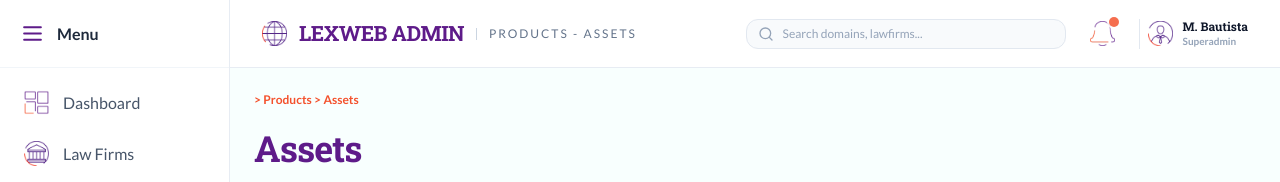
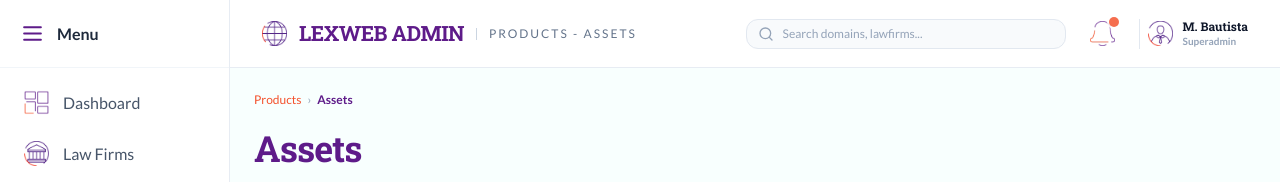
Before and after one commit to gjvlio/lexweb_admin, a React (Vite) app: page /products/assets in a window 1280 px wide. Shown: the top 182 px of the page. Built offline with nearby package versions, Linux system fonts and the light colour scheme.

Commit message:
style(products): unify breadcrumb markup across products pages
Aligns the assets and products landing breadcrumbs with the pattern
already used on the subscriptions page: a nav landmark labelled
Breadcrumb, an rsaquo separator in slate-400, and the current page in
brand-purple instead of orange.

```diff
--- a/src/pages/Products/Assets/Assets.jsx
+++ b/src/pages/Products/Assets/Assets.jsx
@@ -37,12 +37,13 @@ export default function Assets() {
   return (
     <div className="w-full space-y-5 pb-12 font-sans">
       {/* Breadcrumb */}
-      <p className="text-xs font-semibold text-brand-orange">
-        <Link to="/products" className="hover:underline">
-          &gt; Products
-        </Link>{' '}
-        &gt; <span>Assets</span>
-      </p>
+      <nav aria-label="Breadcrumb" className="flex items-center gap-1.5 text-xs font-sans">
+        <Link to="/products" className="text-brand-orange hover:underline font-medium">
+          Products
+        </Link>
+        <span className="text-slate-400">&rsaquo;</span>
+        <span className="text-brand-purple font-semibold">Assets</span>
+      </nav>
 
       <h1 className="font-heading text-4xl font-bold tracking-tight text-brand-purple">
         Assets
--- a/src/pages/Products/ProductsMainPage.jsx
+++ b/src/pages/Products/ProductsMainPage.jsx
@@ -44,7 +44,9 @@ export default function ProductsMainPage() {
       {/* Breadcrumb + Title + Search / Add row */}
       <div className="flex flex-wrap items-start justify-between gap-4">
         <div className="space-y-1.5">
-          <p className="text-xs font-semibold text-brand-orange">&rsaquo; Products</p>
+          <nav aria-label="Breadcrumb" className="flex items-center gap-1.5 text-xs font-sans">
+            <span className="text-brand-purple font-semibold">Products</span>
+          </nav>
           <h1 className="font-heading text-4xl font-bold tracking-tight text-brand-purple">
             Products
           </h1>
```
